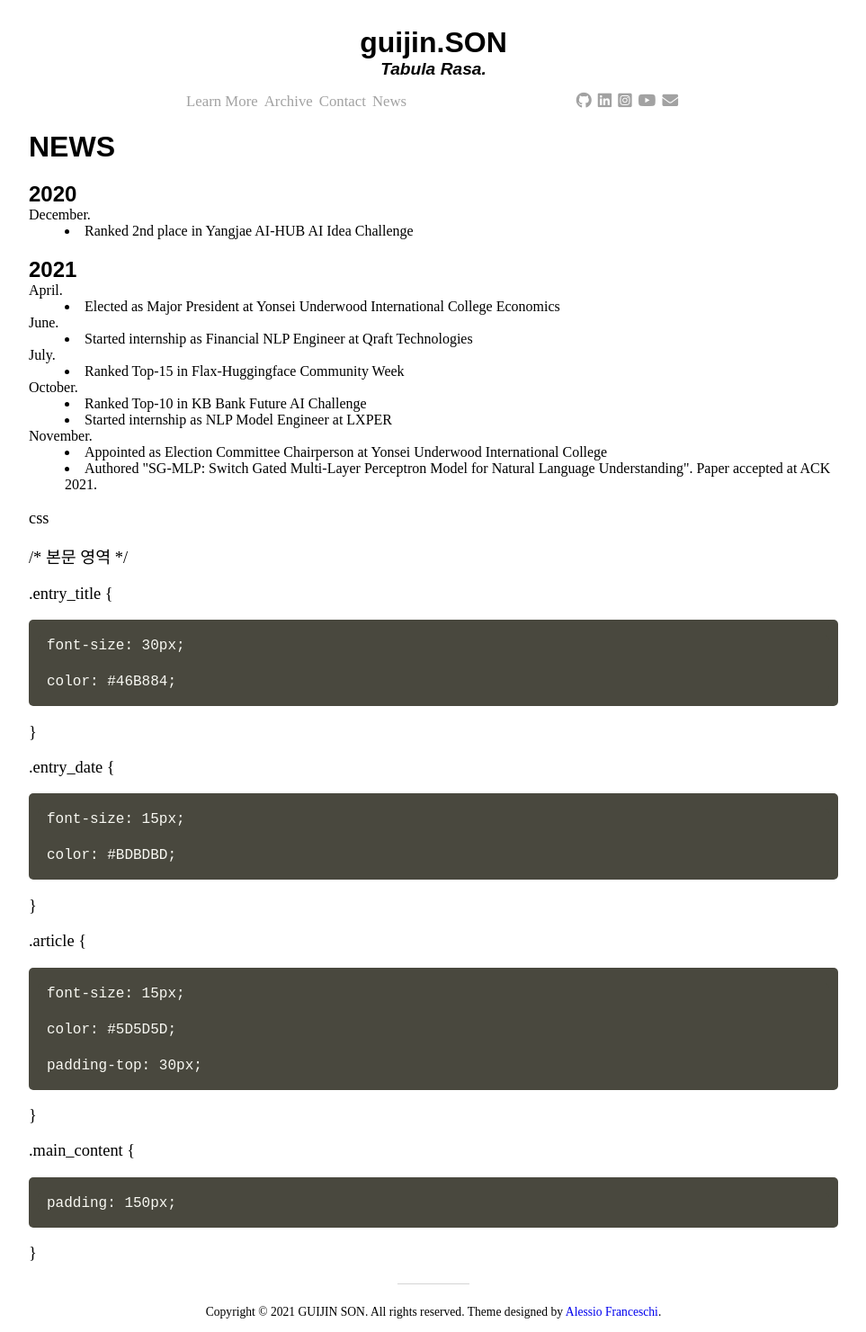
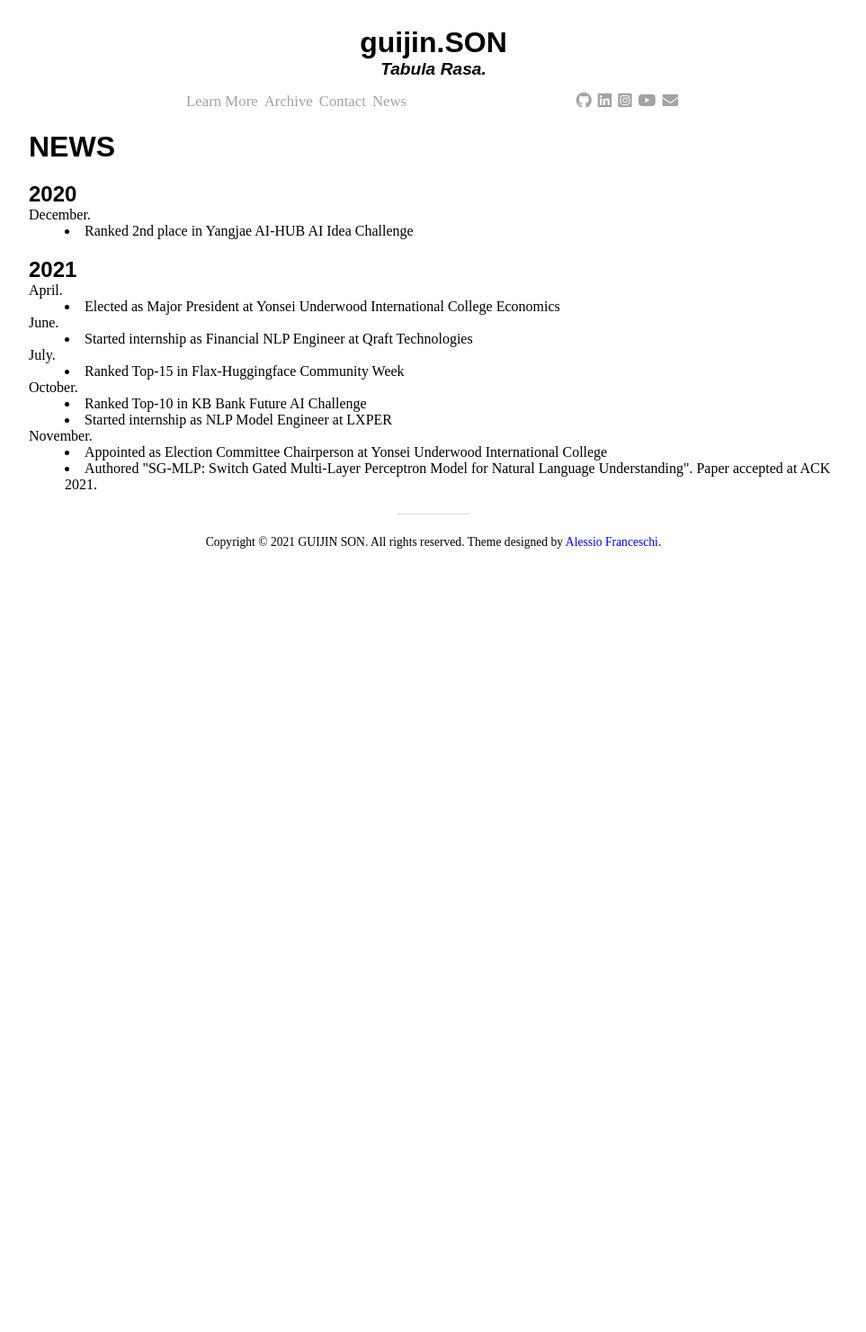
Before and after one commit to guijinSON/guijinSON.github.io, a Jekyll site: the page built from news.md, in a window 1280 px wide. Shown: the whole page at 90% size, without its empty margins (158-1121 px from the left). Built offline with Jekyll 4.4.1, drawn with Linux system fonts in a browser that asks for light colours; nearby versions of some CDN libraries; after the commit the page ends 900 px from its top, so only the background shows below that.

Commit message:
Update news.md

```diff
--- a/news.md
+++ b/news.md
@@ -28,38 +28,8 @@ title: News
 </dl>
  </div>
    </div>
-css
 
-/* 본문 영역 */
-
-.entry_title {
-
-	font-size: 30px;
-
-	color: #46B884;
-
-}
-
-.entry_date {
-
-	font-size: 15px;
-
-	color: #BDBDBD;
-
-}
-
-.article {
-
-	font-size: 15px;
-
-	color: #5D5D5D;
-
-	padding-top: 30px;
-
-}
-
-.main_content {
-
+<style>
+main_content {
 	padding: 150px;
-
-}
+}</style>
```
